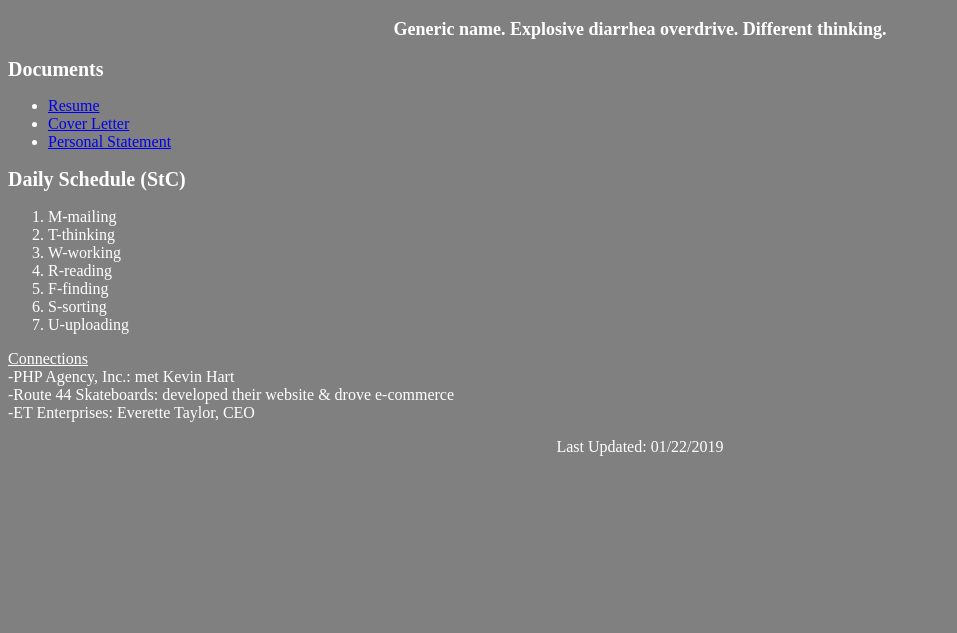
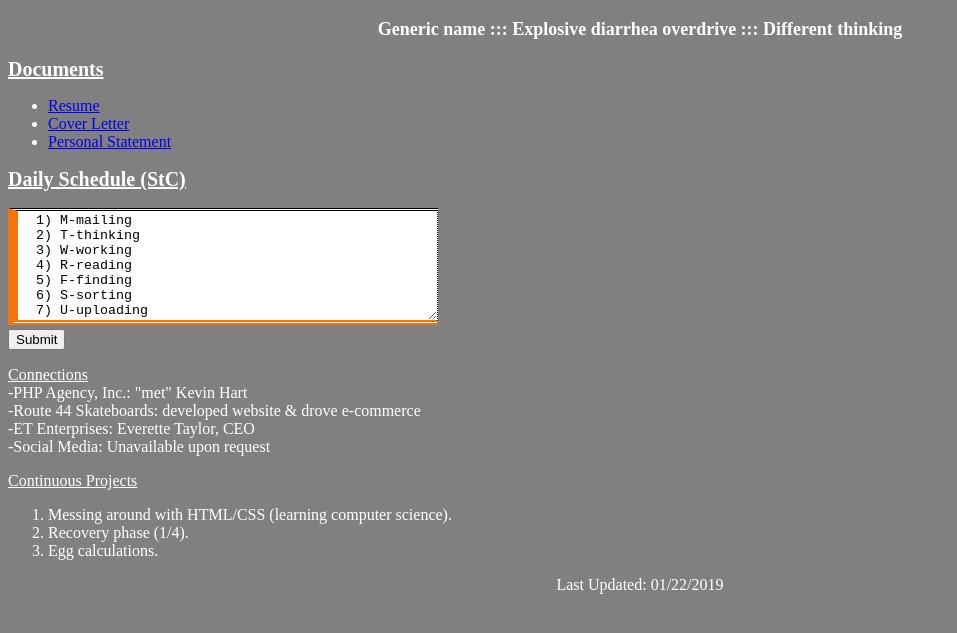
Before and after one commit to toynnyugen/toynnyugen.github.io, a plain HTML site: page index.html in a window 1280 px wide. Shown: the part 61-694 px from the top of the page, without its empty margins (0-957 px from the left). Drawn offline with Linux system fonts and the light colour scheme.

Commit message:
Update index.html

```diff
--- a/index.html
+++ b/index.html
@@ -4,31 +4,44 @@
 <link rel="stylesheet" type="text/css" href="indexstyle.css">
 </head>
 <body>
+<center><h1>Tony Nguyen</h1></center>
+<center><h3>Generic name ::: Explosive diarrhea overdrive ::: Different thinking</h3></center>
 <p>
-<center><h1>Tony Nguyen</h1></center>
-<center><h3>Generic name. Explosive diarrhea overdrive. Different thinking.</h3></center>
-<h2>Documents</h2>
+<h2><U>Documents</U></h2>
 <ul>
   <li><a href="https://docs.google.com/document/d/1b6aJG5VJDYKVlN19eNxq3fgASI_9085wHFGTLnCzDJk/edit?usp=sharing">Resume</a>
   <li><a href="https://docs.google.com/document/d/1SjjE-FLH9DuiLziJKH3U-RiCz7DFVPN9HUc_rMCx9JY/edit?usp=sharing">Cover Letter</a>
   <li><a href="https://docs.google.com/document/d/1rqt-370GU86bGmFeFP64O2TNFjrlDJO2QgBtDTlPrgc/edit?usp=sharing">Personal Statement</a>
-</ul>
-<h2>Daily Schedule (StC)</h2>
+</ul></p>
+<p>
+<h2><U>Daily Schedule (StC)</U></h2>
+<form action="//www.html.am/html-codes/textboxes/submitted.cfm">
+<textarea name="myTextBox" cols="50" rows="7" style="border-top:3px double #000000;border-right:1px dotted #000000;border-bottom:5px double #F7730E;border-left:10px solid #F7730E;">
+  1) M-mailing
+  2) T-thinking
+  3) W-working
+  4) R-reading
+  5) F-finding
+  6) S-sorting
+  7) U-uploading
+</textarea>
+<br />
+<input type="submit" />
+</form>
+<p>
+<U>Connections</U>
+<br>-PHP Agency, Inc.: "met" Kevin Hart
+<br>-Route 44 Skateboards: developed website & drove e-commerce
+<br>-ET Enterprises: Everette Taylor, CEO
+<br>-Social Media: Unavailable upon request
+</p>
+<p>
+<U>Continuous Projects</U>
 <ol>
-  <li>M-mailing
-  <li>T-thinking
-  <li>W-working
-  <li>R-reading
-  <li>F-finding
-  <li>S-sorting
-  <li>U-uploading
+  <li>Messing around with HTML/CSS (learning computer science).
+  <li>Recovery phase (1/4).
+  <li>Egg calculations.
 </ol>
-<p>
-<u>Connections</u>
-<br>-PHP Agency, Inc.: met Kevin Hart
-<br>-Route 44 Skateboards: developed their website & drove e-commerce
-<br>-ET Enterprises: Everette Taylor, CEO
-</p>
 <p><center>Last Updated: 01/22/2019</center></p>
 </ol>
 </body>
```
